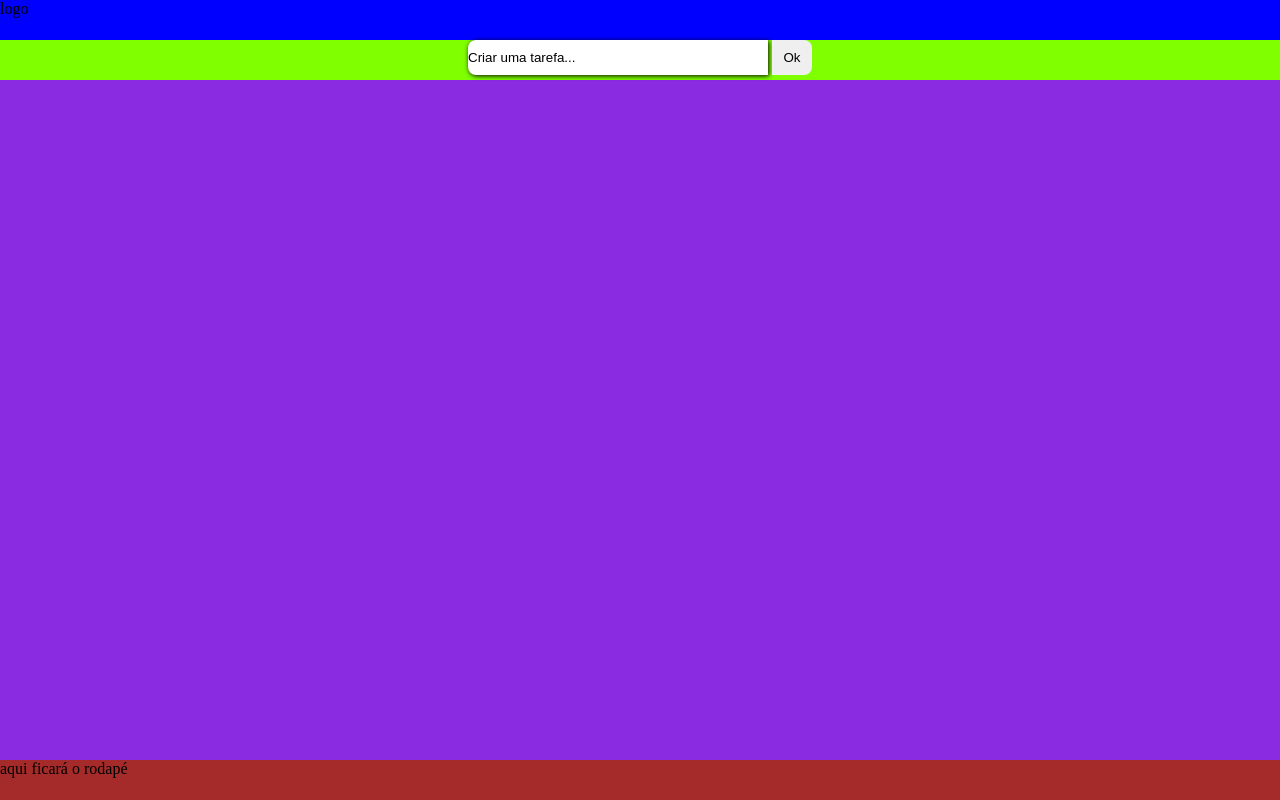
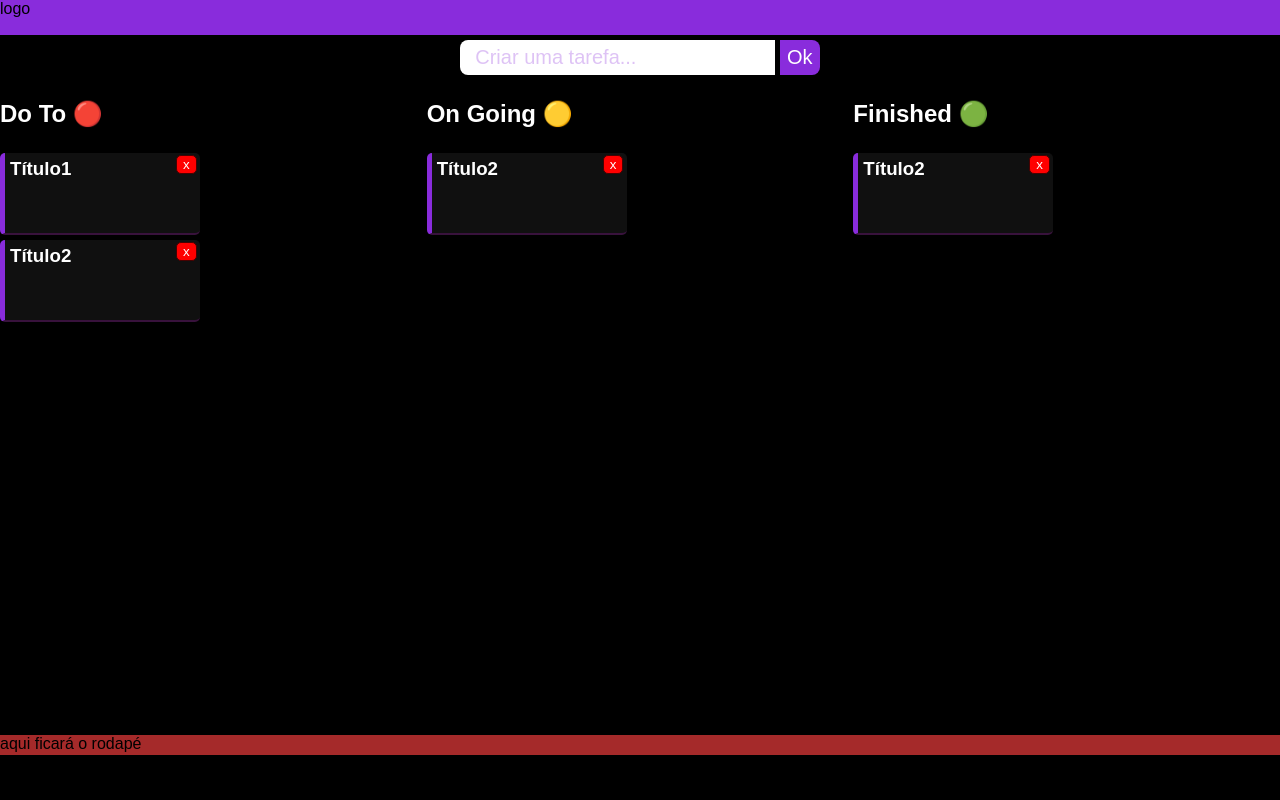
Before and after one commit to lucioxavier/DoTo, a plain HTML site: page index.html in a window 1280 px wide. Drawn offline with Linux system fonts and the light colour scheme.

Commit message:
Definição de paleta + melhorias no botão principal + criação de estrutura basica dos campos de tarefas

```diff
--- a/index.html
+++ b/index.html
@@ -9,18 +9,49 @@
 <body>
     <header>
 
-        <div>
+        <div id='titulo'>
             logo
         </div>
 
     </header>
-    <section>
+    <section class='section1'>
+        <div id='caixa_nova_tarefa'>
+            <div id='adicionar_nota'>
+                    <input type="text" id="cx1" value="Criar uma tarefa..." onfocus="if(this.value=='Criar uma tarefa...'){this.value='';}" onblur="if(this.value==''){this.value='Criar uma tarefa...';};">
+                    <button id='bt1'>Ok</button>
+            </div>
+        </div>
+    </section>
+    <section class='section2'>
         <div id='conteiner1'>
-            <div id='adicionar_nota'>
-
-                    <input type="text" id="cx1" value="Criar uma tarefa...">
-                    <button id='bt1'>Ok</button>
-
+            <div class='subtitulo'>
+                <h2>Do To &#x1F534</h2>
+            </div>
+            <div class='caixa'>
+                <h3>Título1</h3>
+                <button class='btx'>x</button>
+            </div>
+            <div class='caixa'>
+                <h3>Título2</h3>
+                <button class='btx'>x</button>
+            </div>
+        </div>
+        <div id='conteiner2'>
+            <div class='subtitulo'>
+                <h2>On Going &#x1F7E1</h2>
+            </div>
+            <div class='caixa'>
+                <h3>Título2</h3>
+                <button class='btx'>x</button>
+            </div>
+        </div>
+        <div id='conteiner3'>
+            <div class='subtitulo'>
+                <h2>Finished &#x1F7E2</h2>
+            </div>
+            <div class='caixa'>
+                <h3>Título2</h3>
+                <button class='btx'>x</button>
             </div>
         </div>
     </section>
--- a/script.js
+++ b/script.js
@@ -1,6 +1,11 @@
-var texto = ""
-button1 = window.document.getElementById("cx1")
-button1.addEventListener('click', function(e){
-    button1.value = texto
+/* var button1 = window.document.getElementById("cx1")
 
-})
+window.addEventListener('click', function(e){
+    if(document.getElementById('caixa_nova_tarefa').contains(e.target)){
+        if(e.target.value == 'Criar uma tarefa...'){
+            button1.value = ''
+        }else{'não apaga o texto'}
+    }/* else{
+        button1.value = "Criar uma tarefa..."
+    } */
+}) */
--- a/style.css
+++ b/style.css
@@ -3,34 +3,41 @@ body{
     border: none;
     padding: 0;
     box-sizing: border-box;
-    background-color: aqua;
+    background-color: #000000;
+    font-family: Arial, Helvetica, sans-serif;
     display: grid;
     grid-template-columns: 1fr 1fr 1fr;
-    grid-template-rows: 5vh 90vh 5vh;
+    grid-template-rows: 35px 40px 660px 20px;
     grid-template-areas:'h h h'
-                        's s s'
+                        's1 s1 s1'
+                        's2 s2 s2'
                         'f f f';
 }
 
 header{
-    background-color: blue;
+    background-color: #892cdc;
     grid-area: h;
 
 }
 
-section{
-    background-color: blueviolet;
-    grid-area: s;
+.section1{
+    grid-area: s1;
+}
+
+.section2{
+    grid-area: s2;
     display: grid;
     grid-template-columns: 1fr 1fr 1fr;
+    grid-template-areas: 'c1 c2 c3';
+
 }
 
 footer{
     background-color: brown;
     grid-area: f;
 }
-#conteiner1{
-    background-color: aquamarine;
+
+#caixa_nova_tarefa{
     height: 40px;
     width: 100vw;
     text-align: center;
@@ -38,13 +45,15 @@ footer{
 }
 
 #cx1{
-    padding: 0;
+    padding: 0px 0px 0px 15px;
     outline: none;
     height: 35px;
     width: 300px;
     border-radius: 8px 0px 0px 8px;
     border: none;
     box-shadow: 1px 1px 5px black;
+    font-size: 20px;
+    color: #8a2cdc48;
 
 }
 
@@ -55,10 +64,69 @@ footer{
     width: 40px;
     border-radius: 0px 8px 8px 0px;
     border: none;
+    background-color: #892cdc;
+    color: white;
+    font-size: 20px;
 }
 
 #adicionar_nota{
-    background-color: chartreuse;
     height: 40px;
+    padding-top: 5px;
 
 }
+
+#conteiner1{
+    grid-area: c1;
+
+}
+
+#conteiner2{
+    grid-area: c2;
+
+}
+
+#conteiner3{
+    grid-area: c3;
+
+}
+
+.subtitulo{
+    color: white;
+    padding: 5px 0px 5px 0px;
+}
+
+.caixa{
+    background-color: rgba(255, 255, 255, 0.062);
+    border-radius: 5px;
+    border-left: 5px solid #892cdc;
+    border-bottom: 2px inset rgba(71, 11, 77, 0.3);
+    width: 190px;
+    height: 75px;
+    position: relative;
+    padding: 5px 0px 0px 5px;
+    margin-bottom: 5px;
+    color: white;
+
+}
+
+.btx{
+    border: 1px solid rgb(70, 1, 1);
+    border-radius: 5px;
+    outline: 0;
+    margin: 1px;
+    background-color: red;
+    color: white;
+    position: absolute;
+    left: 170px;
+    top: 1px;
+}
+
+h3{
+    margin: 0;
+    border: none;
+    outline: none;
+    padding: 0;
+    width: 180px;
+
+
+}
```
